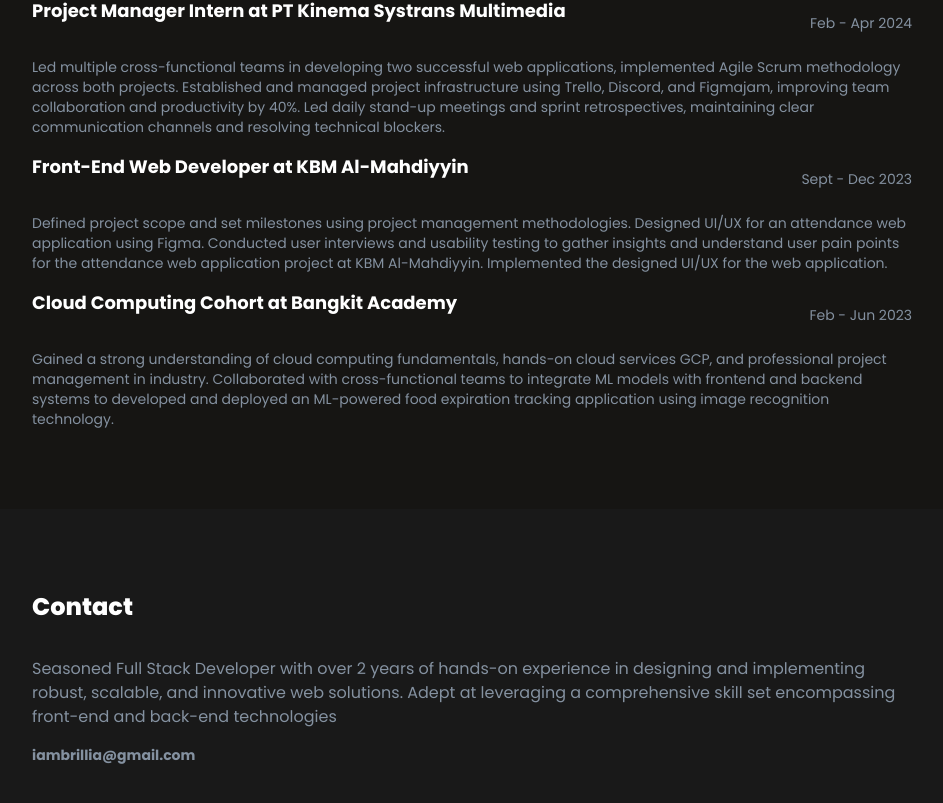
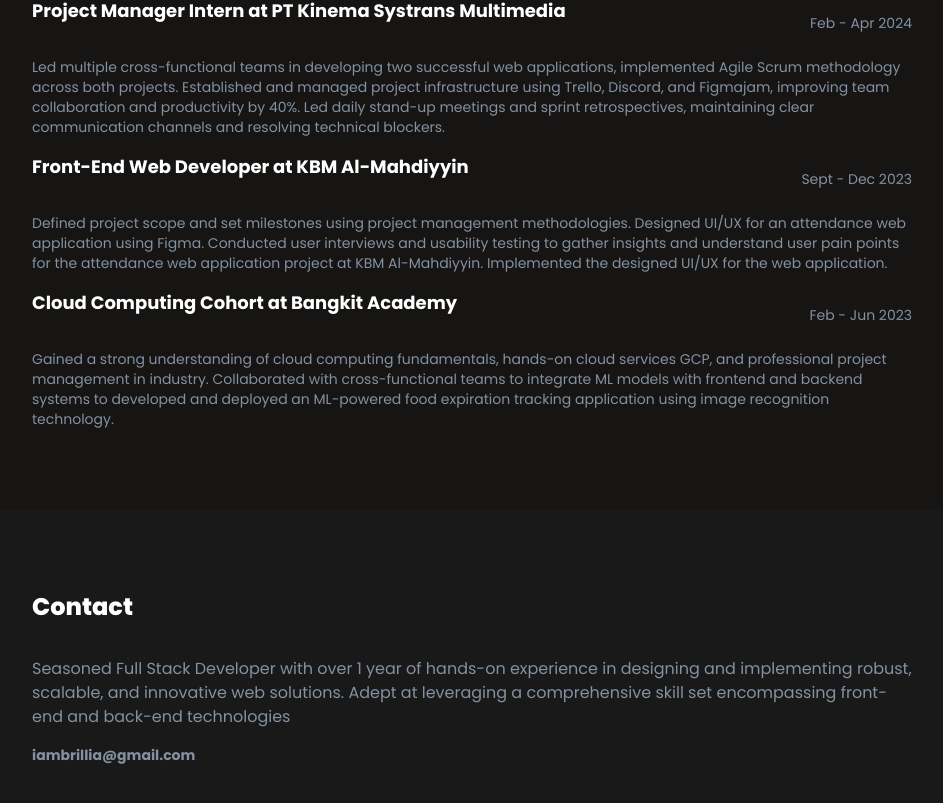
Before and after one commit to brilliswift/Portofolio-Brilli, a React (Vite) app: page /contact in a window 1280 px wide. Shown: the part 2206-3009 px from the top of the page, without its empty margins (168-1111 px from the left). Built offline with nearby package versions, Linux system fonts and the light colour scheme.

Commit message:
docs : edit data Contact.jsx

```diff
--- a/src/components/Contact.jsx
+++ b/src/components/Contact.jsx
@@ -29,7 +29,7 @@ const Contact= () => {
         <ContactContainer className="contact-container">
             <ContactHeading className={`${styles.heading3}`}>Contact</ContactHeading>
             <p>
-                Seasoned Full Stack Developer with over 2 years of hands-on experience in designing
+                Seasoned Full Stack Developer with over 1 year of hands-on experience in designing
                 and implementing robust, scalable, and innovative web solutions. Adept at leveraging a
                 comprehensive skill set encompassing front-end and back-end technologies
             </p>
```
